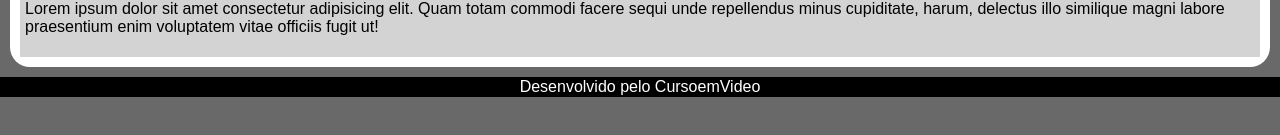
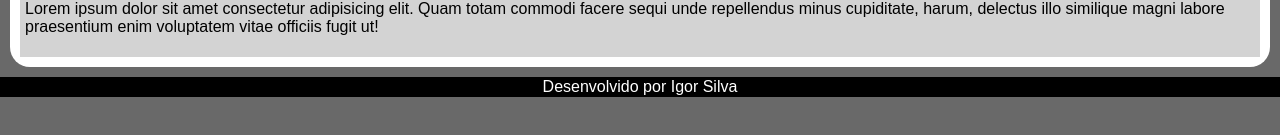
Before and after one commit to igor-mscsilva/html-css, a plain HTML site: page exercicios/ex021/caixa02.html in a window 1280 px wide. Shown: the part 277-412 px from the top of the page. Drawn offline with Linux system fonts and the light colour scheme.

Commit message:
Update caixa02.html

```diff
--- a/exercicios/ex021/caixa02.html
+++ b/exercicios/ex021/caixa02.html
@@ -84,7 +84,7 @@
 
     </main>
     <footer>
-        <p>Desenvolvido pelo CursoemVideo</p>
+        <p>Desenvolvido por Igor Silva</p>
     </footer>
 
 </body>
```
